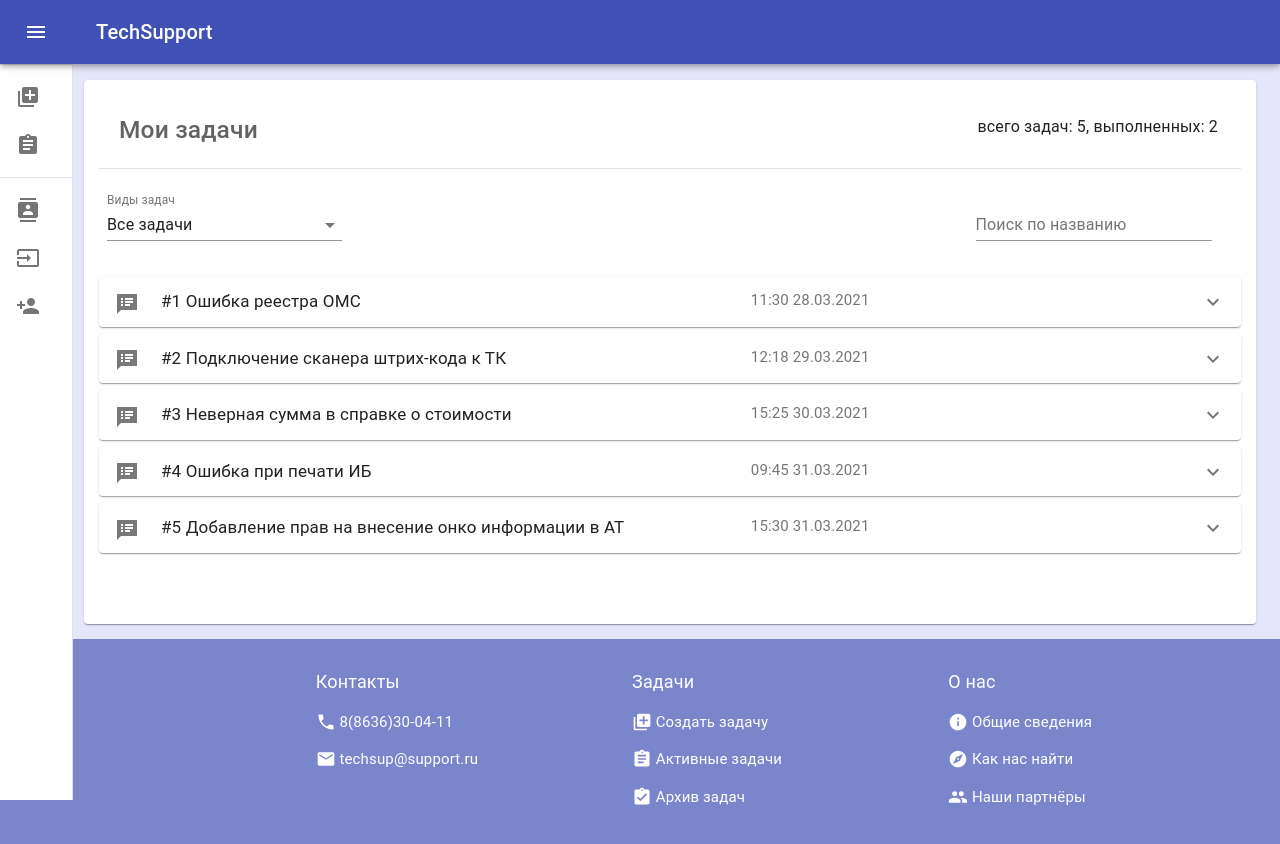
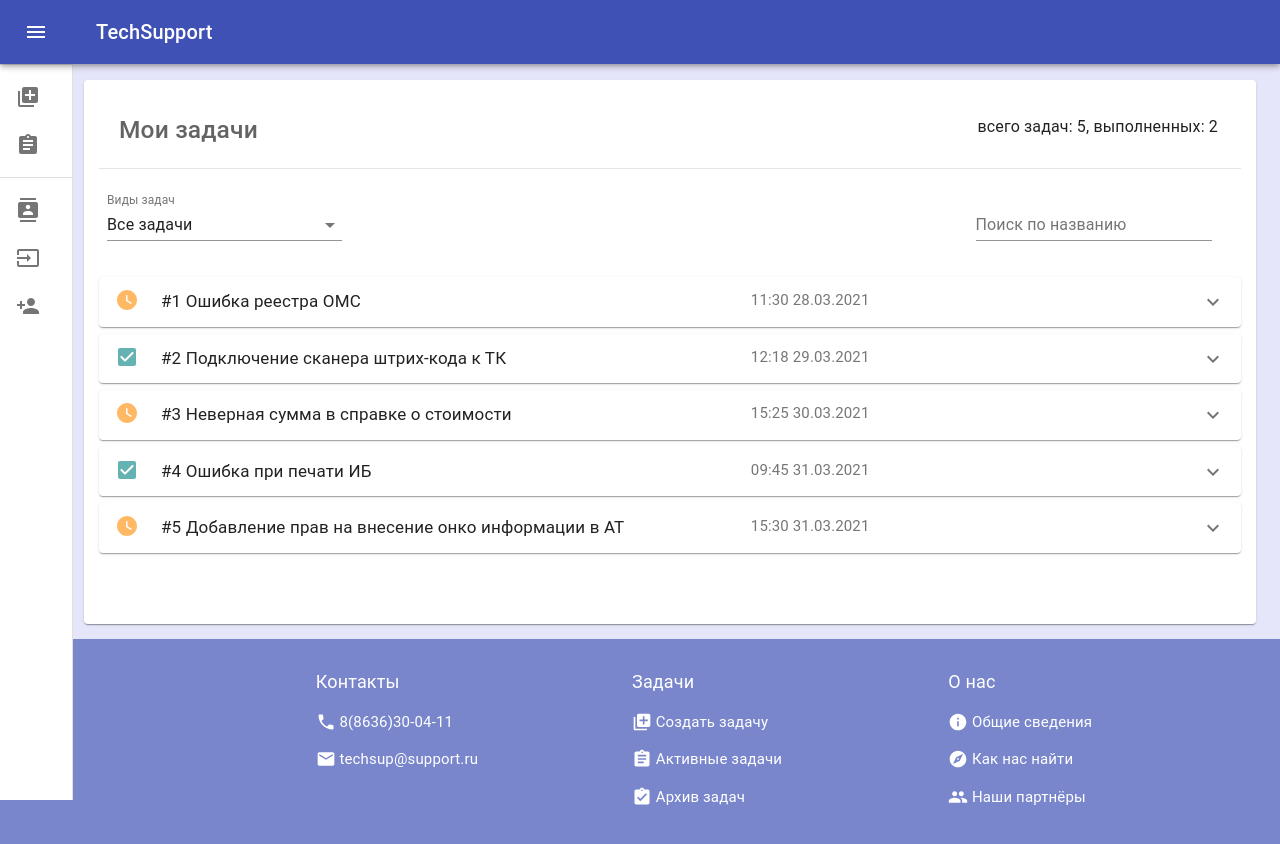
Before and after one commit to Alex-Sweft1234/tech-sup, a React (Create React App) app: page / in a window 1280 px wide. Shown: the top 844 px of the page. Built offline with nearby package versions, Linux system fonts and the light colour scheme; the HTML template or start-up script is replaced by a standard one.

Commit message:
add status icon

```diff
--- a/src/components/task_item/task_item.js
+++ b/src/components/task_item/task_item.js
@@ -7,7 +7,8 @@ import Typography from '@material-ui/core/Typography';
 import ExpandMoreIcon from '@material-ui/icons/ExpandMore';
 import Button from '@material-ui/core/Button';
 import { Grid } from '@material-ui/core';
-import SpeakerNotesSharpIcon from '@material-ui/icons/SpeakerNotesSharp';
+import CheckBoxRoundedIcon from '@material-ui/icons/CheckBoxRounded';
+import WatchLaterRoundedIcon from '@material-ui/icons/WatchLaterRounded';
 
 const useStyles = makeStyles((theme) => ({
     root: {
@@ -22,10 +23,17 @@ const useStyles = makeStyles((theme) => ({
         fontSize: theme.typography.pxToRem(15),
         color: theme.palette.text.secondary,
     },
-    accordSum: {
+    statusCompleted: {
         position: 'relative',
-        top: 1,
-        opacity: .6
+        bottom: 2,
+        opacity: .6,
+        color: 'Teal'
+    },
+    statusNotCompleted: {
+        position: 'relative',
+        bottom: 3,
+        opacity: .6,
+        color: 'DarkOrange'
     },
     accordSumText: {
         fontSize: theme.typography.pxToRem(16),
@@ -53,7 +61,8 @@ export default function TaskItem(props) {
                     <Grid container spacing={2}>
                         <Grid item xs={12} md={7}>
                             <Typography className={cls.heading}>
-                                <SpeakerNotesSharpIcon className={cls.accordSum}/>&emsp;
+                                {props.status === 2 ? <CheckBoxRoundedIcon className={cls.statusCompleted}/> : <WatchLaterRoundedIcon className={cls.statusNotCompleted}/>}
+                                &emsp;
                                 #{props.id}&nbsp;{props.taskname}
                             </Typography>
                         </Grid>
--- a/src/containers/task/task_list.js
+++ b/src/containers/task/task_list.js
@@ -12,6 +12,7 @@ export default function Task (props) {
                                     taskname={e.taskname}
                                     date={e.date}
                                     descript={e.descript}
+                                    status={e.status}
                                 />
                             </div>
                 })
```
